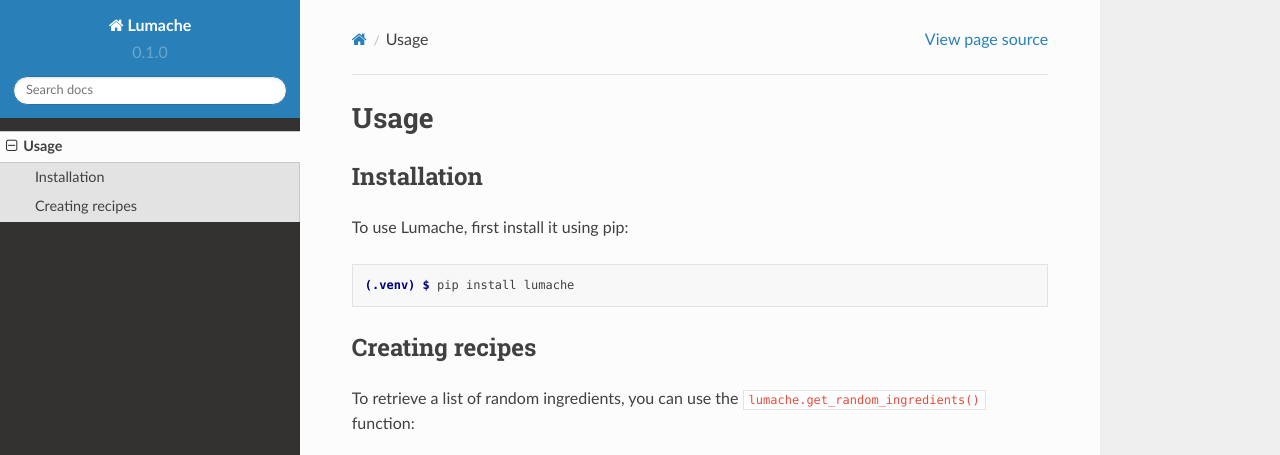
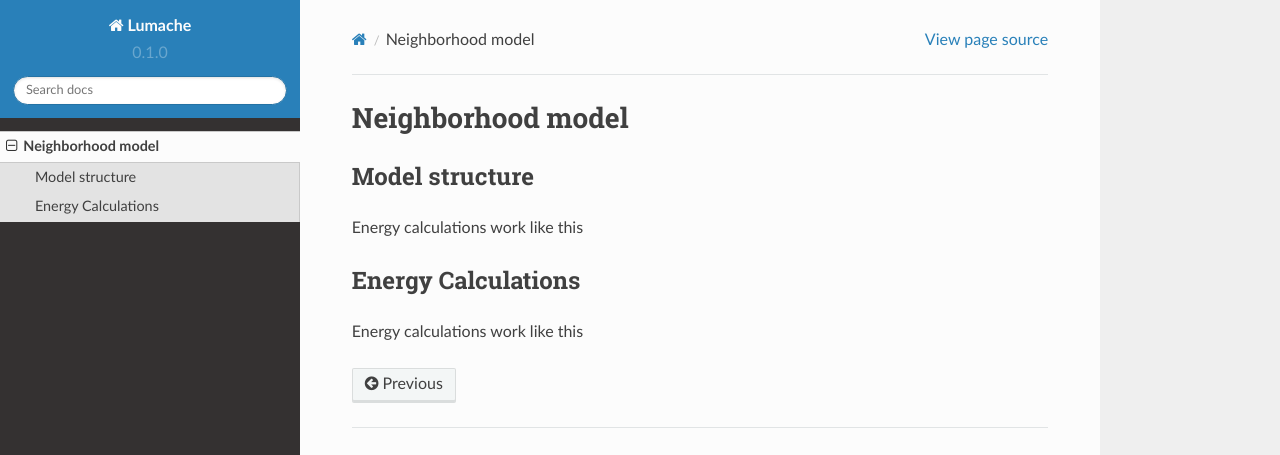
Before and after one commit to Zenmo/Digital-twin-Brabant-docs, a Sphinx documentation site: the page built from docs/source/usage.rst, in a window 1280 px wide and 1095 px high. Shown: the top 455 px of the window. Built offline with Sphinx 7.4.7 and the Read the Docs theme 2.0.0, drawn with Linux system fonts in a browser that asks for light colours; pages that are not in the unit, such as notebooks, are missing from menus; some of the changed text lies outside the part shown.

Commit message:
Update usage.rst

```diff
--- a/docs/source/usage.rst
+++ b/docs/source/usage.rst
@@ -1,33 +1,17 @@
-Usage
-=====
+Neighborhood model
+==================
 
-.. _installation:
+.. _neighborhood-model-structure:
 
-Installation
+Model structure
 ------------
 
-To use Lumache, first install it using pip:
+Energy calculations work like this
 
-.. code-block:: console
 
-   (.venv) $ pip install lumache
+.. _energy-calculations:
 
-Creating recipes
-----------------
+Energy Calculations
+------------
 
-To retrieve a list of random ingredients,
-you can use the ``lumache.get_random_ingredients()`` function:
-
-.. autofunction:: lumache.get_random_ingredients
-
-The ``kind`` parameter should be either ``"meat"``, ``"fish"``,
-or ``"veggies"``. Otherwise, :py:func:`lumache.get_random_ingredients`
-will raise an exception.
-
-.. autoexception:: lumache.InvalidKindError
-
-For example:
-
->>> import lumache
->>> lumache.get_random_ingredients()
-['shells', 'gorgonzola', 'parsley']
+Energy calculations work like this
```
